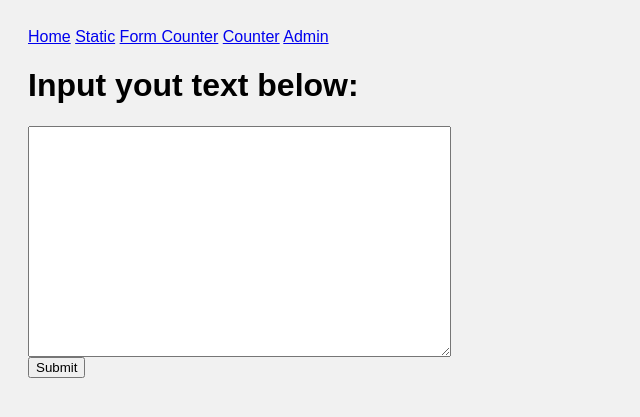
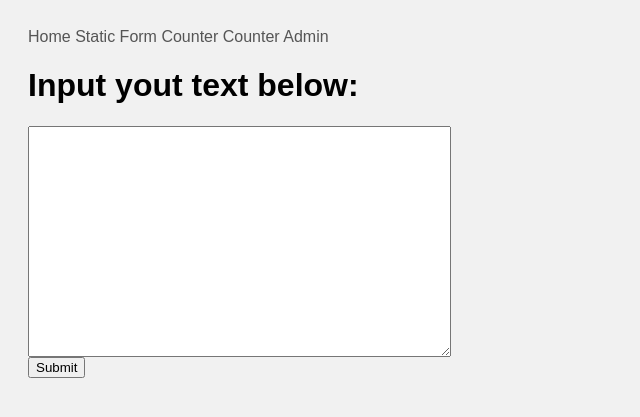
Before and after one commit to JereUR/python-django-practice, a Django app: template tutorial/templates/formCounter.html in a window 1280 px wide. Shown: the top 417 px of the page, without its empty margins (0-640 px from the left). Run offline with Django 3.2, Linux system fonts and the light colour scheme; the template is opened without the code that fills it, so the values that code supplies are empty.

Commit message:
feat(Root): Styles to a tag

```diff
--- a/blog/static/style.css
+++ b/blog/static/style.css
@@ -8,11 +8,20 @@ body {
   background: #f1f1f1;
 }
 
+a {
+  text-decoration: none;
+  color: #555;
+}
+
 .header {
   padding: 2px;
   font-size: 36px;
   text-align: center;
   background: white;
+}
+
+.header a {
+  color: black !important;
 }
 
 .leftcolumn {
```
